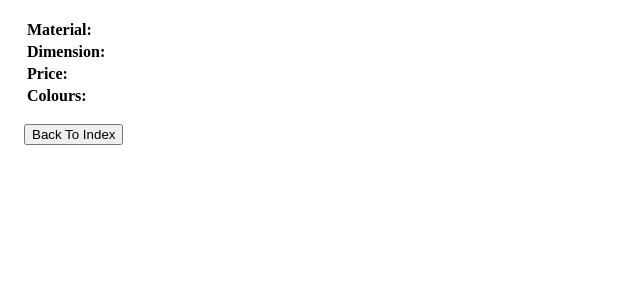
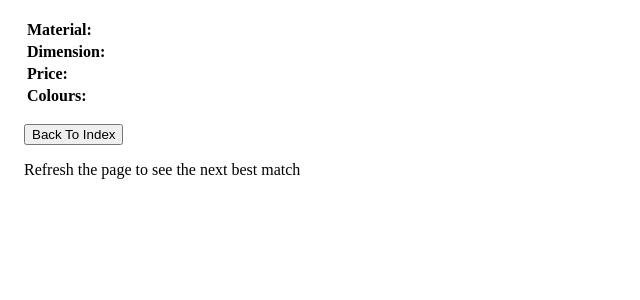
Before and after one commit to nathania4c/Search-Algorithm-Test, a PHP site: page /search.php in a window 1280 px wide. Shown: the part 20-320 px from the top of the page, without its empty margins (0-640 px from the left). Run offline with PHP 8.4, Linux system fonts and the light colour scheme; data that the repository does not hold is empty.

Commit message:
Update search.php

```diff
--- a/search.php
+++ b/search.php
@@ -111,7 +111,7 @@
     	<header>
     	</header>
     	<main>
-    		<?php
+      		<?php
 
     		$count=0;
 
@@ -122,7 +122,7 @@
     		        continue;
     		    }
 
-    		    echo "<h2>".$similars[$key]["product name"]."</h2>";
+    		    echo "<h2>".$similars[$key]["productname"]."</h2>";
     		    echo "<img src='".$similars[$key]["image"]."' width=450px>";
     		    echo "<table>";
     		    echo "<tr><th style='text-align:left'>Material: </th><td>".$similars[$key]["material"]."</td></tr>";
@@ -141,6 +141,7 @@
         </main>
         <footer style="padding-top: 1em;">
         	<a href="index.php"><button>Back To Index</button></a>
+            <p>Refresh the page to see the next best match</p>
         </footer>
 
     </body>
```
